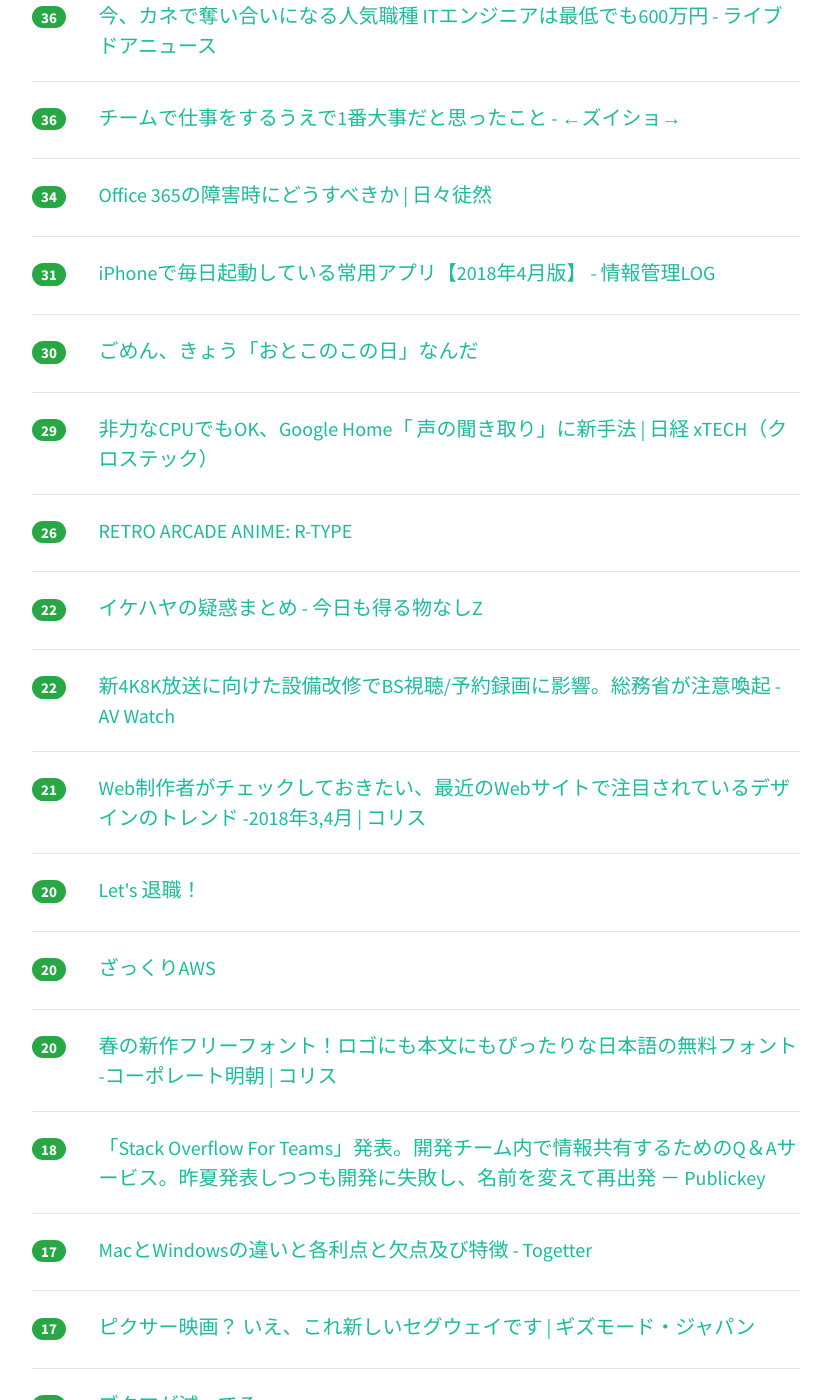
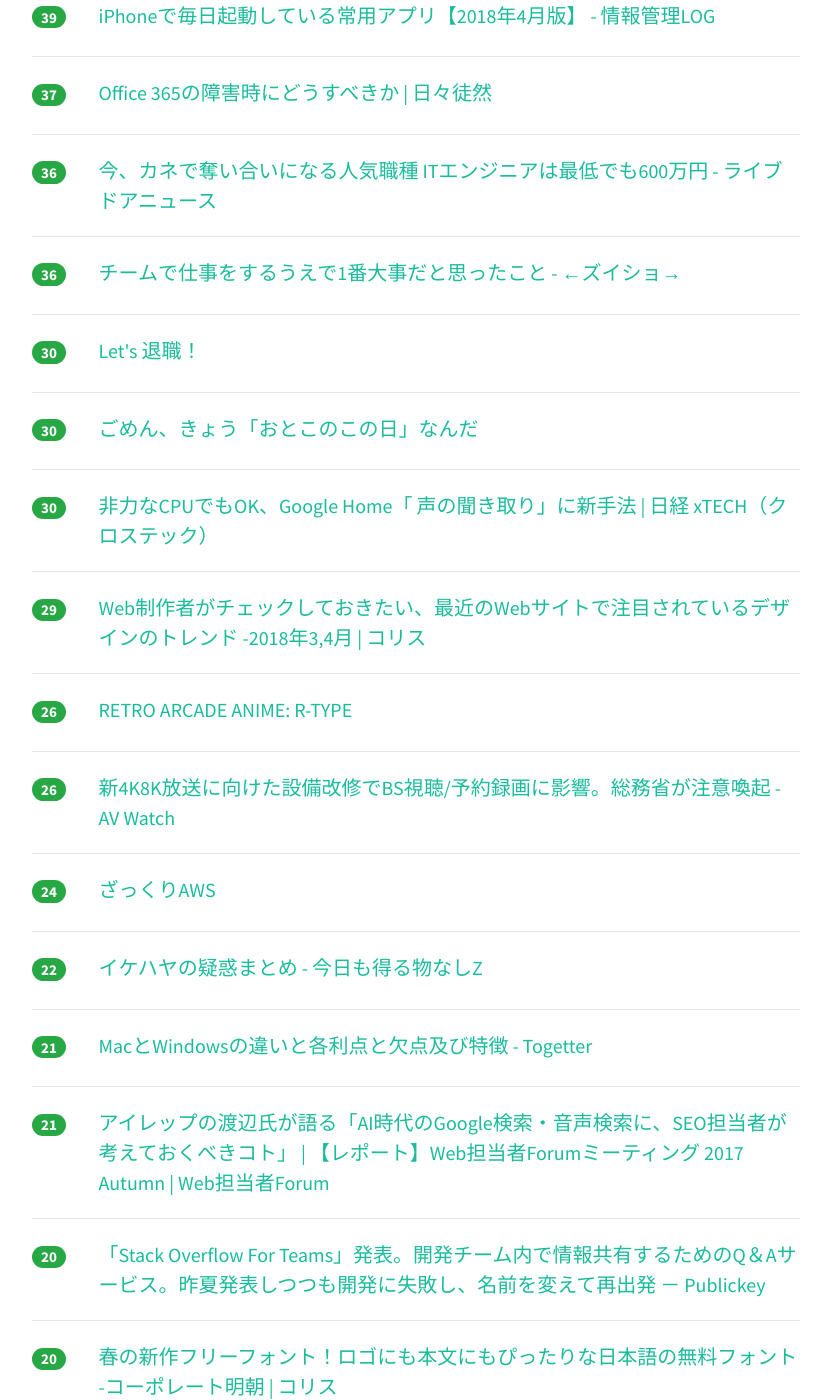
Before and after one commit to yatta47/hatena-matome-site, a Jekyll site: the page built from _posts/2018-04-10-hatena.md, in a window 1280 px wide and 1400 px high, scrolled down 1497 px. Shown: the whole window, without its empty margins (224-1055 px from the left). Built offline with Jekyll 4.4.1, drawn with Linux system fonts in a browser that asks for light colours; nearby versions of some CDN libraries; some of the changed text lies outside the part shown.

Commit message:
Updated 2018-04-10

```diff
--- a/_posts/2018-04-10-hatena.md
+++ b/_posts/2018-04-10-hatena.md
@@ -1,69 +1,79 @@
 ---
 layout: post
 title:  "2018-04-10 はてぶIT"
-date:   2018-04-10 13:01:32
+date:   2018-04-10 14:01:55
 tags: [it-hotentry]
 ---
-32 件のデータあり
+35 件のデータあり
 
 <hr><div class="row">
-<div class="col-1"><span class="badge badge-pill badge-success h2">146</span></div>
+<div class="col-1"><span class="badge badge-pill badge-success h2">152</span></div>
+<div class="col-11"><a href='https://itchyny.hatenablog.com/entry/2018/04/10/100000' target='_blank'>バイナリエディタを作りました！ - プログラムモグモグ</a></div>
+</div>
+<hr>
+<div class="row">
+<div class="col-1"><span class="badge badge-pill badge-success h2">149</span></div>
 <div class="col-11"><a href='https://techracho.bpsinc.jp/hachi8833/2018_04_09/54785' target='_blank'>Rails: データベーススキーマをダウンタイムなしで変更する（翻訳）</a></div>
 </div>
 <hr>
 <div class="row">
-<div class="col-1"><span class="badge badge-pill badge-success h2">97</span></div>
+<div class="col-1"><span class="badge badge-pill badge-success h2">100</span></div>
 <div class="col-11"><a href='https://www.wantedly.com/companies/uei2/post_articles/115234' target='_blank'>エンジニア全員に「技術書典」手当を支給します | 株式会社UEI</a></div>
 </div>
 <hr>
 <div class="row">
-<div class="col-1"><span class="badge badge-pill badge-success h2">87</span></div>
-<div class="col-11"><a href='https://itchyny.hatenablog.com/entry/2018/04/10/100000' target='_blank'>バイナリエディタを作りました！ - プログラムモグモグ</a></div>
+<div class="col-1"><span class="badge badge-pill badge-success h2">94</span></div>
+<div class="col-11"><a href='http://www.itmedia.co.jp/pcuser/articles/1804/10/news027.html' target='_blank'>「他のセキュリティ対策ソフトはもういらない」とアピールするWindows Defenderの現状 (1/4) - ITmedia PC USER</a></div>
 </div>
 <hr>
 <div class="row">
-<div class="col-1"><span class="badge badge-pill badge-success h2">65</span></div>
+<div class="col-1"><span class="badge badge-pill badge-success h2">70</span></div>
 <div class="col-11"><a href='http://blog.idcf.jp/entry/js_error_collector' target='_blank'>フロントエンジニア必見！JavaScriptのエラーログ収集方法 - IDCF テックブログ</a></div>
 </div>
 <hr>
 <div class="row">
-<div class="col-1"><span class="badge badge-pill badge-success h2">64</span></div>
+<div class="col-1"><span class="badge badge-pill badge-success h2">69</span></div>
 <div class="col-11"><a href='https://gigazine.net/news/20180409-berkeley-data-science-course-free/' target='_blank'>無料で「データサイエンス」コースの人気講義をオンラインで提供することをカリフォルニア大学バークレー校が発表 - GIGAZINE</a></div>
 </div>
 <hr>
 <div class="row">
-<div class="col-1"><span class="badge badge-pill badge-success h2">52</span></div>
+<div class="col-1"><span class="badge badge-pill badge-success h2">68</span></div>
+<div class="col-11"><a href='http://jp.techcrunch.com/2018/04/10/stock-launch/' target='_blank'>Slackだと流れていく情報をチーム内に蓄積できる「Stock」が正式公開、ベータ版は2200社が利用 | TechCrunch Japan</a></div>
+</div>
+<hr>
+<div class="row">
+<div class="col-1"><span class="badge badge-pill badge-success h2">58</span></div>
+<div class="col-11"><a href='http://weblog.rubyonrails.org/2018/4/9/Rails-5-2-0-final/' target='_blank'>Rails 5.2.0 FINAL: Active Storage, Redis Cache Store, HTTP/2 Early Hints, CSP, Credentials | Riding Rails</a></div>
+</div>
+<hr>
+<div class="row">
+<div class="col-1"><span class="badge badge-pill badge-success h2">56</span></div>
 <div class="col-11"><a href='http://d.hatena.ne.jp/yohei-a/20180408/1523196368' target='_blank'>Netflix のオープンソース可視化ツール FlameScope を使ってみた - ablog</a></div>
 </div>
 <hr>
 <div class="row">
 <div class="col-1"><span class="badge badge-pill badge-success h2">52</span></div>
-<div class="col-11"><a href='http://jp.techcrunch.com/2018/04/10/stock-launch/' target='_blank'>Slackだと流れていく情報をチーム内に蓄積できる「Stock」が正式公開、ベータ版は2200社が利用 | TechCrunch Japan</a></div>
+<div class="col-11"><a href='http://blog.shibayu36.org/entry/2018/04/09/193000' target='_blank'>PostgreSQLでSQLチューニングや障害状況調査に使ったクエリ達まとめ - $shibayu36->blog;</a></div>
 </div>
 <hr>
 <div class="row">
-<div class="col-1"><span class="badge badge-pill badge-success h2">51</span></div>
+<div class="col-1"><span class="badge badge-pill badge-success h2">49</span></div>
 <div class="col-11"><a href='http://www.yutorism.jp/entry/GiftCampaign2018' target='_blank'>【還元率20%】Amazonギフト券がコンビニ払いで1000円分ポイント還元キャンペーンがやってるぞ！ - ゆとりずむ</a></div>
 </div>
 <hr>
 <div class="row">
-<div class="col-1"><span class="badge badge-pill badge-success h2">49</span></div>
-<div class="col-11"><a href='http://weblog.rubyonrails.org/2018/4/9/Rails-5-2-0-final/' target='_blank'>Rails 5.2.0 FINAL: Active Storage, Redis Cache Store, HTTP/2 Early Hints, CSP, Credentials | Riding Rails</a></div>
-</div>
-<hr>
-<div class="row">
-<div class="col-1"><span class="badge badge-pill badge-success h2">42</span></div>
-<div class="col-11"><a href='http://www.itmedia.co.jp/pcuser/articles/1804/10/news027.html' target='_blank'>「他のセキュリティ対策ソフトはもういらない」とアピールするWindows Defenderの現状 (1/4) - ITmedia PC USER</a></div>
-</div>
-<hr>
-<div class="row">
-<div class="col-1"><span class="badge badge-pill badge-success h2">38</span></div>
+<div class="col-1"><span class="badge badge-pill badge-success h2">48</span></div>
 <div class="col-11"><a href='https://qiita.com/s_yaginuma/items/a9c97f62d9bec129c33b' target='_blank'>新米データサイエンティスト、研修プログラムを考える。 - Qiita</a></div>
 </div>
 <hr>
 <div class="row">
+<div class="col-1"><span class="badge badge-pill badge-success h2">39</span></div>
+<div class="col-11"><a href='http://hokoxjouhou.blog105.fc2.com/blog-entry-1149.html' target='_blank'>iPhoneで毎日起動している常用アプリ【2018年4月版】 - 情報管理LOG</a></div>
+</div>
+<hr>
+<div class="row">
 <div class="col-1"><span class="badge badge-pill badge-success h2">37</span></div>
-<div class="col-11"><a href='http://blog.shibayu36.org/entry/2018/04/09/193000' target='_blank'>PostgreSQLでSQLチューニングや障害状況調査に使ったクエリ達まとめ - $shibayu36->blog;</a></div>
+<div class="col-11"><a href='http://blog.o365mvp.com/2018/04/09/what_would_you_do_when_outage_office_365/' target='_blank'>Office 365の障害時にどうすべきか | 日々徒然</a></div>
 </div>
 <hr>
 <div class="row">
@@ -77,13 +87,8 @@ tags: [it-hotentry]
 </div>
 <hr>
 <div class="row">
-<div class="col-1"><span class="badge badge-pill badge-success h2">34</span></div>
-<div class="col-11"><a href='http://blog.o365mvp.com/2018/04/09/what_would_you_do_when_outage_office_365/' target='_blank'>Office 365の障害時にどうすべきか | 日々徒然</a></div>
-</div>
-<hr>
-<div class="row">
-<div class="col-1"><span class="badge badge-pill badge-success h2">31</span></div>
-<div class="col-11"><a href='http://hokoxjouhou.blog105.fc2.com/blog-entry-1149.html' target='_blank'>iPhoneで毎日起動している常用アプリ【2018年4月版】 - 情報管理LOG</a></div>
+<div class="col-1"><span class="badge badge-pill badge-success h2">30</span></div>
+<div class="col-11"><a href='http://xn--3kqvg.xn--p8j6fir.xn--q9jyb4c/' target='_blank'>Let's 退職！</a></div>
 </div>
 <hr>
 <div class="row">
@@ -92,8 +97,13 @@ tags: [it-hotentry]
 </div>
 <hr>
 <div class="row">
+<div class="col-1"><span class="badge badge-pill badge-success h2">30</span></div>
+<div class="col-11"><a href='http://tech.nikkeibp.co.jp/atcl/nxt/column/18/00143/00011/' target='_blank'>非力なCPUでもOK、Google Home「 声の聞き取り」に新手法 | 日経 xTECH（クロステック）</a></div>
+</div>
+<hr>
+<div class="row">
 <div class="col-1"><span class="badge badge-pill badge-success h2">29</span></div>
-<div class="col-11"><a href='http://tech.nikkeibp.co.jp/atcl/nxt/column/18/00143/00011/' target='_blank'>非力なCPUでもOK、Google Home「 声の聞き取り」に新手法 | 日経 xTECH（クロステック）</a></div>
+<div class="col-11"><a href='https://coliss.com/articles/build-websites/operation/design/6-essential-design-trends-2018-april.html' target='_blank'>Web制作者がチェックしておきたい、最近のWebサイトで注目されているデザインのトレンド -2018年3,4月 | コリス</a></div>
 </div>
 <hr>
 <div class="row">
@@ -102,28 +112,33 @@ tags: [it-hotentry]
 </div>
 <hr>
 <div class="row">
+<div class="col-1"><span class="badge badge-pill badge-success h2">26</span></div>
+<div class="col-11"><a href='https://av.watch.impress.co.jp/docs/news/1116112.html' target='_blank'>新4K8K放送に向けた設備改修でBS視聴/予約録画に影響。総務省が注意喚起 - AV Watch</a></div>
+</div>
+<hr>
+<div class="row">
+<div class="col-1"><span class="badge badge-pill badge-success h2">24</span></div>
+<div class="col-11"><a href='https://aws.noplan.cc/' target='_blank'>ざっくりAWS</a></div>
+</div>
+<hr>
+<div class="row">
 <div class="col-1"><span class="badge badge-pill badge-success h2">22</span></div>
 <div class="col-11"><a href='http://kyoumoe.hatenablog.com/entry/20180409/1523252304' target='_blank'>イケハヤの疑惑まとめ - 今日も得る物なしZ</a></div>
 </div>
 <hr>
 <div class="row">
-<div class="col-1"><span class="badge badge-pill badge-success h2">22</span></div>
-<div class="col-11"><a href='https://av.watch.impress.co.jp/docs/news/1116112.html' target='_blank'>新4K8K放送に向けた設備改修でBS視聴/予約録画に影響。総務省が注意喚起 - AV Watch</a></div>
+<div class="col-1"><span class="badge badge-pill badge-success h2">21</span></div>
+<div class="col-11"><a href='https://togetter.com/li/1216656' target='_blank'>MacとWindowsの違いと各利点と欠点及び特徴 - Togetter</a></div>
 </div>
 <hr>
 <div class="row">
 <div class="col-1"><span class="badge badge-pill badge-success h2">21</span></div>
-<div class="col-11"><a href='https://coliss.com/articles/build-websites/operation/design/6-essential-design-trends-2018-april.html' target='_blank'>Web制作者がチェックしておきたい、最近のWebサイトで注目されているデザインのトレンド -2018年3,4月 | コリス</a></div>
+<div class="col-11"><a href='https://webtan.impress.co.jp/e/2018/04/10/28067' target='_blank'>アイレップの渡辺氏が語る「AI時代のGoogle検索・音声検索に、SEO担当者が考えておくべきコト」 | 【レポート】Web担当者Forumミーティング 2017 Autumn | Web担当者Forum</a></div>
 </div>
 <hr>
 <div class="row">
 <div class="col-1"><span class="badge badge-pill badge-success h2">20</span></div>
-<div class="col-11"><a href='http://xn--3kqvg.xn--p8j6fir.xn--q9jyb4c/' target='_blank'>Let's 退職！</a></div>
-</div>
-<hr>
-<div class="row">
-<div class="col-1"><span class="badge badge-pill badge-success h2">20</span></div>
-<div class="col-11"><a href='https://aws.noplan.cc/' target='_blank'>ざっくりAWS</a></div>
+<div class="col-11"><a href='http://www.publickey1.jp/blog/18/stack_overflow_for_teamsqa.html' target='_blank'>「Stack Overflow For Teams」発表。開発チーム内で情報共有するためのQ＆Aサービス。昨夏発表しつつも開発に失敗し、名前を変えて再出発 － Publickey</a></div>
 </div>
 <hr>
 <div class="row">
@@ -132,13 +147,8 @@ tags: [it-hotentry]
 </div>
 <hr>
 <div class="row">
-<div class="col-1"><span class="badge badge-pill badge-success h2">18</span></div>
-<div class="col-11"><a href='http://www.publickey1.jp/blog/18/stack_overflow_for_teamsqa.html' target='_blank'>「Stack Overflow For Teams」発表。開発チーム内で情報共有するためのQ＆Aサービス。昨夏発表しつつも開発に失敗し、名前を変えて再出発 － Publickey</a></div>
-</div>
-<hr>
-<div class="row">
-<div class="col-1"><span class="badge badge-pill badge-success h2">17</span></div>
-<div class="col-11"><a href='https://togetter.com/li/1216656' target='_blank'>MacとWindowsの違いと各利点と欠点及び特徴 - Togetter</a></div>
+<div class="col-1"><span class="badge badge-pill badge-success h2">19</span></div>
+<div class="col-11"><a href='https://anond.hatelabo.jp/20180410013901' target='_blank'>ブクマが減ってる</a></div>
 </div>
 <hr>
 <div class="row">
@@ -147,13 +157,13 @@ tags: [it-hotentry]
 </div>
 <hr>
 <div class="row">
-<div class="col-1"><span class="badge badge-pill badge-success h2">15</span></div>
-<div class="col-11"><a href='https://anond.hatelabo.jp/20180410013901' target='_blank'>ブクマが減ってる</a></div>
+<div class="col-1"><span class="badge badge-pill badge-success h2">17</span></div>
+<div class="col-11"><a href='https://shiropen.com/microsoft-research-project-zanzibar' target='_blank'>Microsoft Research、物理世界とデジタル世界を融合させるセンシングマット発表。マット上の複数物理オブジェクト検出、空中ジェスチャ検知等 | Seamless</a></div>
 </div>
 <hr>
 <div class="row">
 <div class="col-1"><span class="badge badge-pill badge-success h2">15</span></div>
-<div class="col-11"><a href='https://webtan.impress.co.jp/e/2018/04/10/28067' target='_blank'>アイレップの渡辺氏が語る「AI時代のGoogle検索・音声検索に、SEO担当者が考えておくべきコト」 | 【レポート】Web担当者Forumミーティング 2017 Autumn | Web担当者Forum</a></div>
+<div class="col-11"><a href='http://menhera.jp/5806' target='_blank'>「専門家監修」の実態　ポストwelq時代の医療デマから身を守るには - メンヘラ.jp</a></div>
 </div>
 <hr>
 <div class="row">
@@ -162,6 +172,11 @@ tags: [it-hotentry]
 </div>
 <hr>
 <div class="row">
+<div class="col-1"><span class="badge badge-pill badge-success h2">12</span></div>
+<div class="col-11"><a href='https://aws.amazon.com/about-aws/whats-new/2018/04/amazon-ec2-c5-instances-are-now-available-in-seoul-and-tokyo-regions/' target='_blank'>Amazon EC2 C5 Instances Are Now Available in Seoul and Tokyo Regions</a></div>
+</div>
+<hr>
+<div class="row">
 <div class="col-1"><span class="badge badge-pill badge-success h2">0</span></div>
 <div class="col-11"><a href='https://astragames.zendesk.com/hc/ru/community/posts/360002522674--LIVE-Roma-vs-Barcelona-Live-Stream' target='_blank'>[LIVE]Roma vs Barcelona Live Stream – Astra Studio</a></div>
 </div>
```
